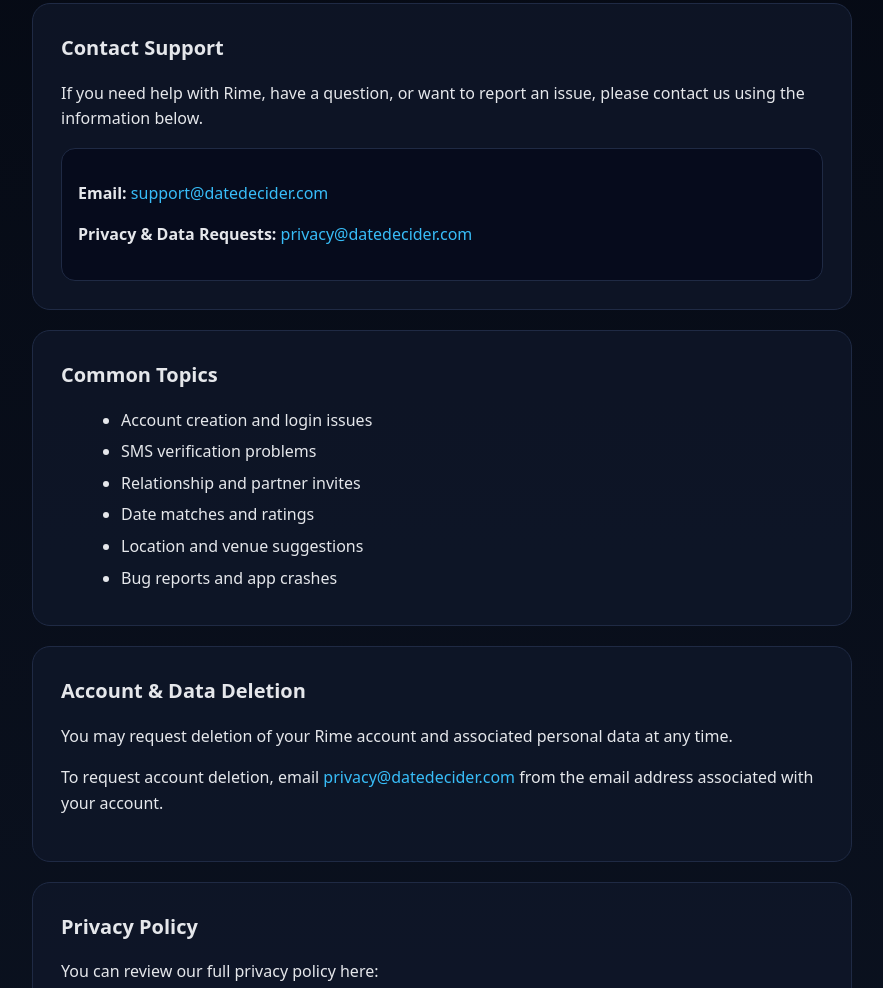
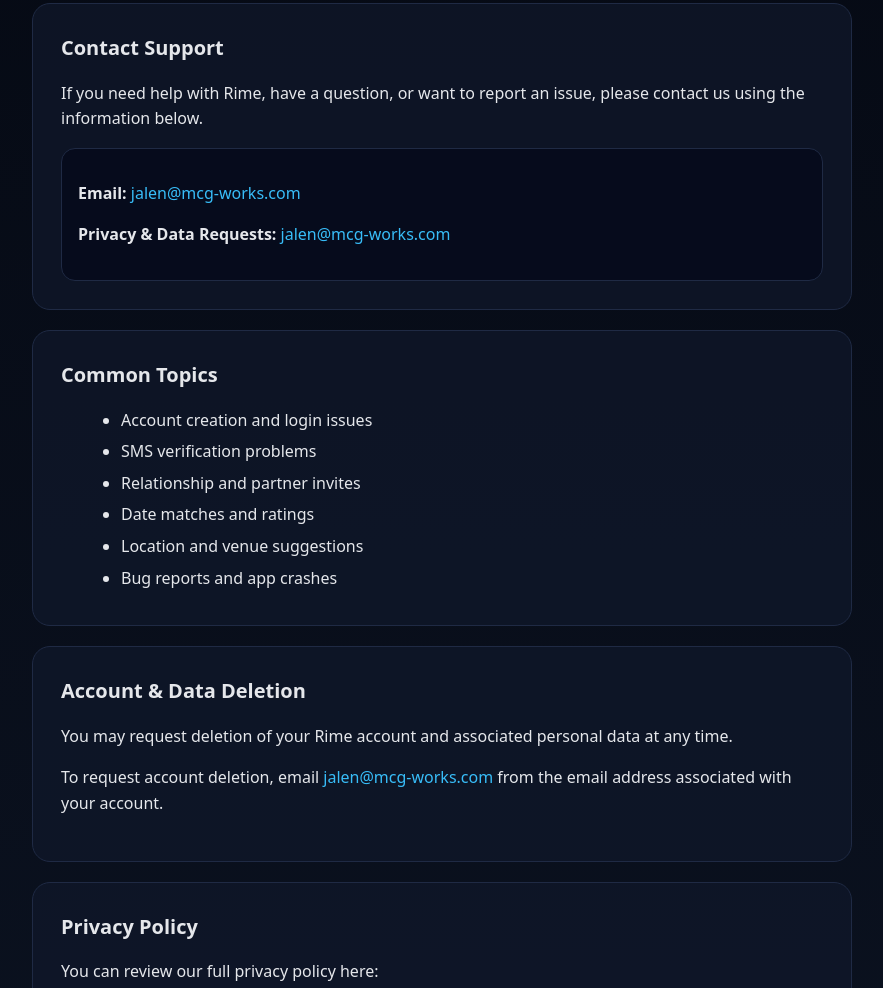
Before and after one commit to JalenMcGeeDev/McG-Works, a plain HTML site: page rime/support.html in a window 1280 px wide. Shown: the part 254-1242 px from the top of the page, without its empty margins (198-1081 px from the left). Drawn offline with Linux system fonts and the light colour scheme.

Commit message:
Update support email addresses in support.html

```diff
--- a/rime/support.html
+++ b/rime/support.html
@@ -108,11 +108,11 @@
       <div class="contact-box">
         <p>
           <strong>Email:</strong>
-          <a href="mailto:support@datedecider.com">support@datedecider.com</a>
+          <a href="mailto:jalen@mcg-works.com">jalen@mcg-works.com</a>
         </p>
         <p>
           <strong>Privacy & Data Requests:</strong>
-          <a href="mailto:privacy@datedecider.com">privacy@datedecider.com</a>
+          <a href="mailto:jalen@mcg-works.com">jalen@mcg-works.com</a>
         </p>
       </div>
     </section>
@@ -137,7 +137,7 @@
       </p>
       <p>
         To request account deletion, email
-        <a href="mailto:privacy@datedecider.com">privacy@datedecider.com</a>
+        <a href="mailto:jalen@mcg-works.com">jalen@mcg-works.com</a>
         from the email address associated with your account.
       </p>
     </section>
```
